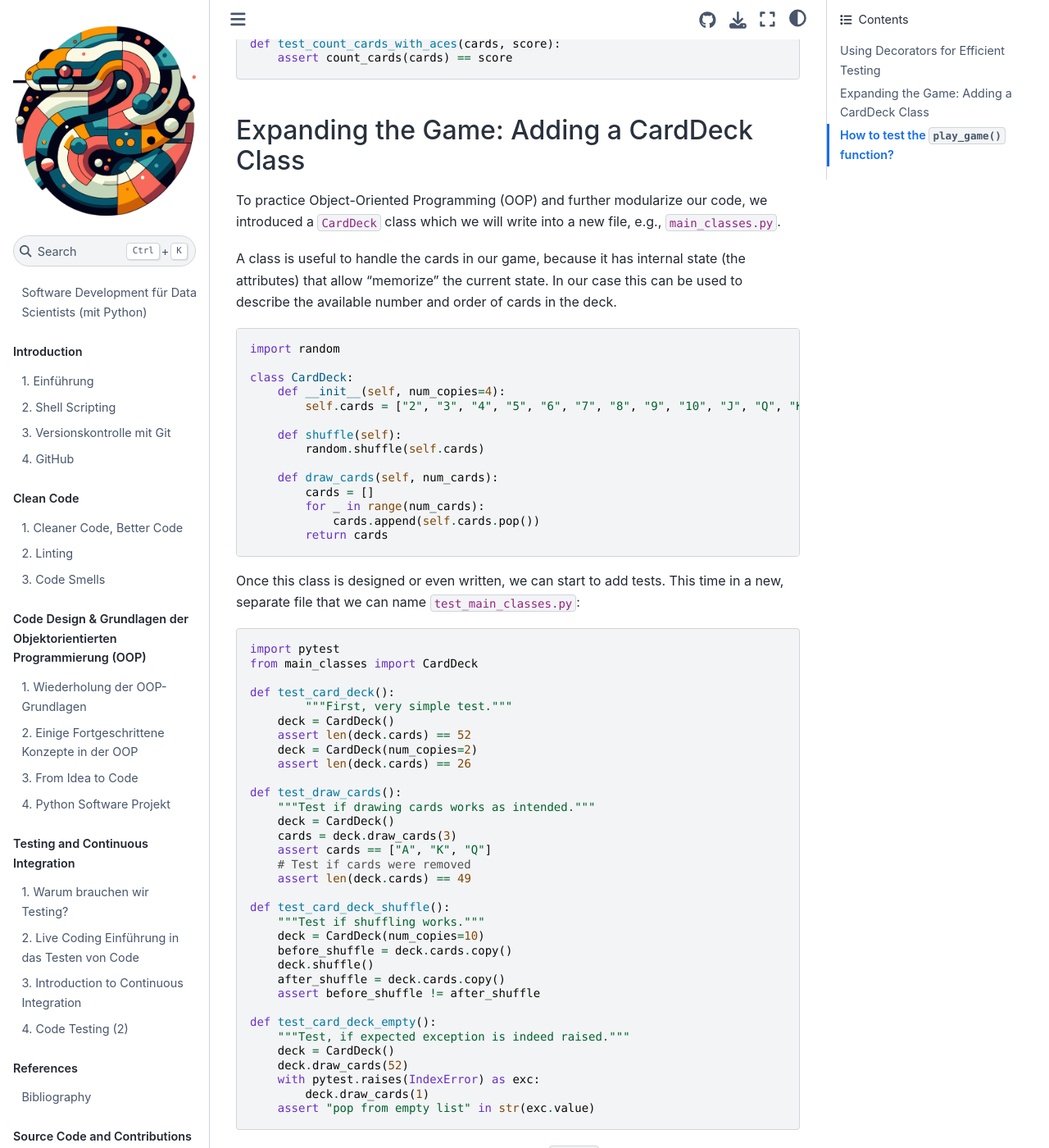
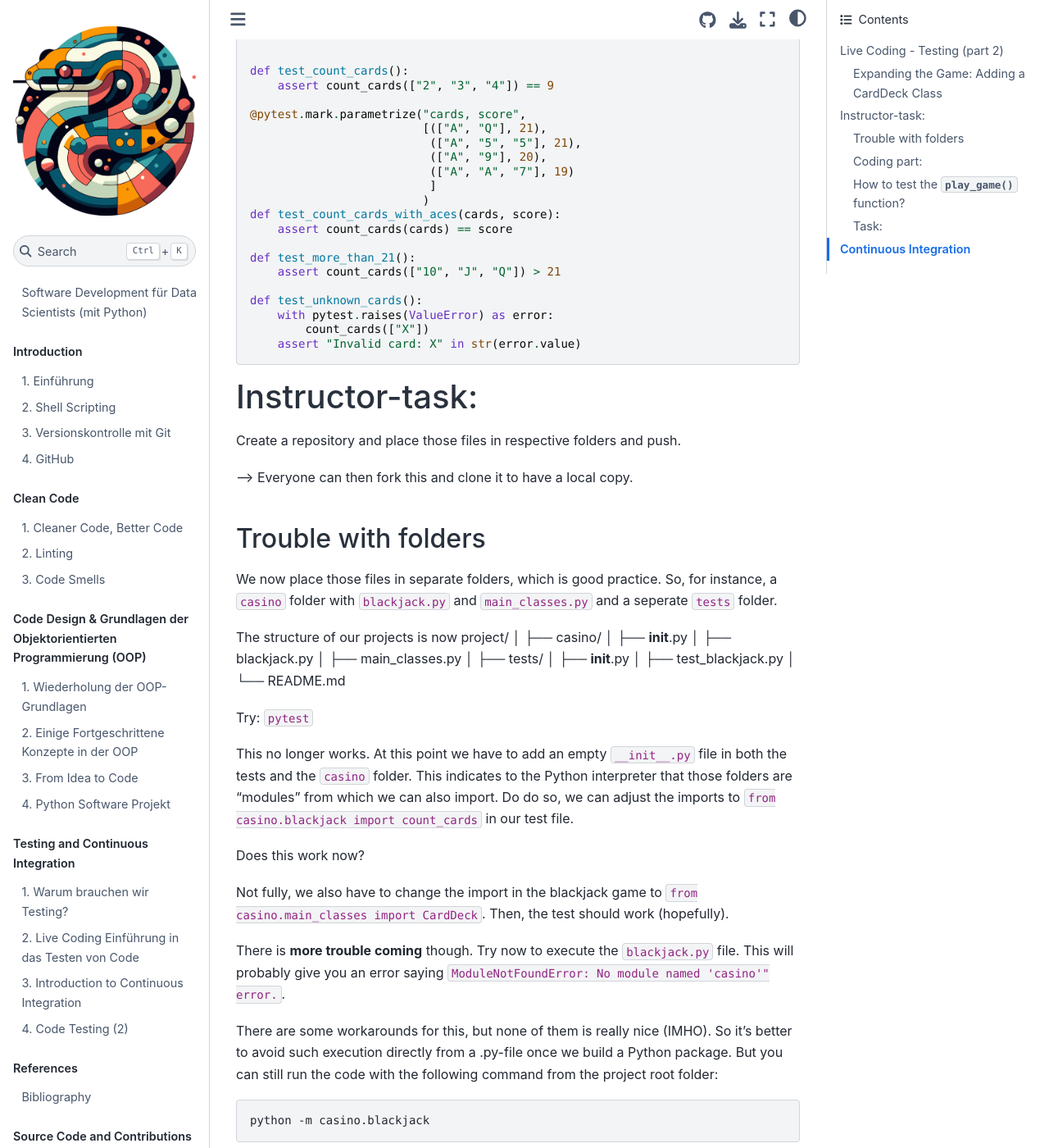
Before and after one commit to florian-huber/data_science_software_dev, a Jupyter Book: the page built from live_coding_sessions/live_coding_07_testing_2.md, in a window 1280 px wide and 1400 px high, scrolled down 2213 px. Shown: the whole window at 82% size. Built offline with Jupyter Book 1.0.4 settings and Sphinx 7.4.7 and the Sphinx Book theme 1.1.4, drawn with Linux system fonts in a browser that asks for light colours; pages that are not in the unit, such as notebooks, are missing from menus; some of the changed text lies outside the part shown.

Commit message:
updates on testing and linting

````diff
--- a/live_coding_sessions/live_coding_07_testing_2.md
+++ b/live_coding_sessions/live_coding_07_testing_2.md
@@ -2,12 +2,37 @@
 
 Last time we developed the first pieces of a simple blackjack game.
 
-This included two main functions:
+### Expanding the Game: Adding a CardDeck Class
 
-1. `count_cards(cards)`, which we already developed
-2. `play_game(names)`, which we develop in this session
+To practice Object-Oriented Programming (OOP) and further modularize our code, we introduce a `CardDeck` class which we will write into a new file, e.g., `main_classes.py`.
+
+A class is useful to handle the cards in our game, because it has internal state (the attributes) that allow "memorize" the current state. In our case this can be used to describe the available number and order of cards in the deck.
 
 ```python
+import random
+
+class CardDeck:
+    def __init__(self, num_copies=4):
+        self.cards = ["2", "3", "4", "5", "6", "7", "8", "9", "10", "J", "Q", "K", "A"] * num_copies
+
+    def shuffle(self):
+        random.shuffle(self.cards)
+
+    def draw_cards(self, num_cards):
+        cards = []
+        for _ in range(num_cards):
+            cards.append(self.cards.pop())
+        return cards
+```
+
+
+Last time we developed the function `count_cards()`. Here is a simple variant of a `play_game()` function that now uses the CardDeck and the existing function to build a minimal version of a blackjack game.
+
+
+```python
+from main_classes import CardDeck
+
+
 def count_cards(cards):
     """Counts the total value of the given cards in a blackjack game."""
     card_values = {'2': 2, '3': 3, '4': 4, '5': 5, '6': 6,
@@ -26,14 +51,7 @@
 
     return total
 
-def play_game(names):
-    """Game logic for blackjack."""
-    # Placeholder for game logic
-```
 
-A simple realization of a the play_game() function could look like this:
-
-```python
 def play_game():
     """A game of Blackjack with multiple players."""
     num_players = int(input("Enter the number of players: "))
@@ -85,57 +103,84 @@
 Now to the testing. We already implemented tests for the `count_cards()` function last week.
 
 ```python
-def test_count_cards_no_aces():
-    assert count_cards(['2', '3', '4']) == 9
+import pytest
+from blackjack import count_cards
 
-def test_count_cards_with_aces():
-    assert count_cards(['A', '3', '4']) == 18
-    assert count_cards(["A", "A"]) == 12
-    assert count_cards(["Q", "A"]) == 21
-    assert count_cards(["5", "5", "A"]) == 21
+
+def test_count_cards():
+    assert count_cards(["2", "3", "4"]) == 9
+
+@pytest.mark.parametrize("cards, score",
+                         [(["A", "Q"], 21),
+                          (["A", "5", "5"], 21),
+                          (["A", "9"], 20),
+                          (["A", "A", "7"], 19)
+                          ]
+                         )
+def test_count_cards_with_aces(cards, score):
+    assert count_cards(cards) == score
 
 def test_more_than_21():
-    assert count_cards(["5", "10", "K", "7"]) > 21
+    assert count_cards(["10", "J", "Q"]) > 21
+
+def test_unknown_cards():
+    with pytest.raises(ValueError) as error:
+        count_cards(["X"])
+    assert "Invalid card: X" in str(error.value)
 ```
 
-### Using Decorators for Efficient Testing
 
-Decorators in Python can be used to streamline tests, particularly with `pytest.mark.parametrize`. This allows for testing multiple scenarios with a single test function.
 
-Example:
+## Instructor-task:
 
-```python
-import pytest
+Create a repository and place those files in respective folders and push.
 
-@pytest.mark.parametrize("cards, score", [("A34", 18), ("AA9", 21), ...])
-def test_count_cards_with_aces(cards, score):
-    assert count_cards(cards) == score
+--> Everyone can then fork this and clone it to have a local copy.
+
+
+
+
+
+### Trouble with folders
+
+We now place those files in separate folders, which is good practice. So, for instance, a `casino` folder with `blackjack.py` and `main_classes.py` and a seperate `tests` folder.
+
+The structure of our projects is now
+project/
+│
+├── casino/
+│   ├── __init__.py
+│   ├── blackjack.py
+│   ├── main_classes.py
+│
+├── tests/
+│   ├── __init__.py
+│   ├── test_blackjack.py
+│
+└── README.md
+
+
+Try: `pytest`
+
+This no longer works.
+At this point we have to add an empty `__init__.py` file in both the tests and the `casino` folder. This indicates to the Python interpreter that those folders are "modules" from which we can also import. Do do so, we can adjust the imports to `from casino.blackjack import count_cards` in our test file.
+
+Does this work now?
+
+Not fully, we also have to change the import in the blackjack game to `from casino.main_classes import CardDeck`. Then, the test should work (hopefully).
+
+There is **more trouble coming** though.
+Try now to execute the `blackjack.py` file. This will probably give you an error saying `ModuleNotFoundError: No module named 'casino'" error.`.
+
+There are some workarounds for this, but none of them is really nice (IMHO). So it's better to avoid such execution directly from a .py-file once we build a Python package. But you can still run the code with the following command from the project root folder:
+```bash
+python -m casino.blackjack
 ```
 
-### Expanding the Game: Adding a CardDeck Class
 
-To practice Object-Oriented Programming (OOP) and further modularize our code, we introduced a `CardDeck` class which we will write into a new file, e.g., `main_classes.py`.
 
-A class is useful to handle the cards in our game, because it has internal state (the attributes) that allow "memorize" the current state. In our case this can be used to describe the available number and order of cards in the deck.
-
-```python
-import random
-
-class CardDeck:
-    def __init__(self, num_copies=4):
-        self.cards = ["2", "3", "4", "5", "6", "7", "8", "9", "10", "J", "Q", "K", "A"] * num_copies
-
-    def shuffle(self):
-        random.shuffle(self.cards)
-
-    def draw_cards(self, num_cards):
-        cards = []
-        for _ in range(num_cards):
-            cards.append(self.cards.pop())
-        return cards
-```
-
-Once this class is designed or even written, we can start to add tests. This time in a new, separate file that we can name `test_main_classes.py`:
+### Coding part:
+It is now time to also add tests for the `CardDeck` class which I placed in the file `main_classes.py`. So we will start with a new file called `test_main_classes.py`:
 
 ```python
 import pytest
@@ -175,6 +220,7 @@
 
 We can again run all our tests by simply executing `pytest` in the terminal (from our project folder).
 
+
 ### How to test the `play_game()` function?
 
 This function is a bit more tricky to test, because in a real game there are multiple user inputs. And there is a lot of random events (card shuffling etc.), so that in reality each game looks different.
@@ -185,8 +231,8 @@
 
 ```python
 import pytest
-from main_functions import play_game
-from main_classes import CardDeck
+from casino.blackjack import play_game
+from casino.main_classes import CardDeck
 from io import StringIO
 
 def test_single_player_blackjack(monkeypatch):
@@ -219,3 +265,48 @@
     assert "You have 21 points." in output.getvalue()
     assert "Winner(s): Player 1" in output.getvalue()
 ```
+
+
+### Task:
+By the way: what happens if all players exceed 21 points? Ever tested this?
+
+
+
+
+
+
+
+
+
+## Continuous Integration
+
+Here a pipeline to use:
+
+```yaml
+name: Our first Python CI
+on:
+  push:
+    branches: [ "main" ]
+
+jobs:
+  My-first-CI:
+    runs-on: ubuntu-latest
+    steps:
+    - uses: actions/checkout@v4
+    - name: Set up Python
+      uses: actions/setup-python@v3
+      with:
+        python-version: 3.12
+    - name: Install dependencies
+      run: |
+        python -m pip install --upgrade pip
+        python -m pip install ruff pytest
+        if [ -f requirements.txt ]; then pip install -r requirements.txt; fi
+    - name: Linting with Ruff
+      run: ruff check .
+    - name: Test with pytest
+      run: pytest
+
+```
+
+A good tool to check your yaml file is: https://yamlchecker.com/
````
Also changed, not shown: book/06_code_smells.md (added, +301 -0 lines), book/06_linting.md (+1 -1 lines), live_coding_sessions/live_coding_06_testing.md (+64 -70 lines).
